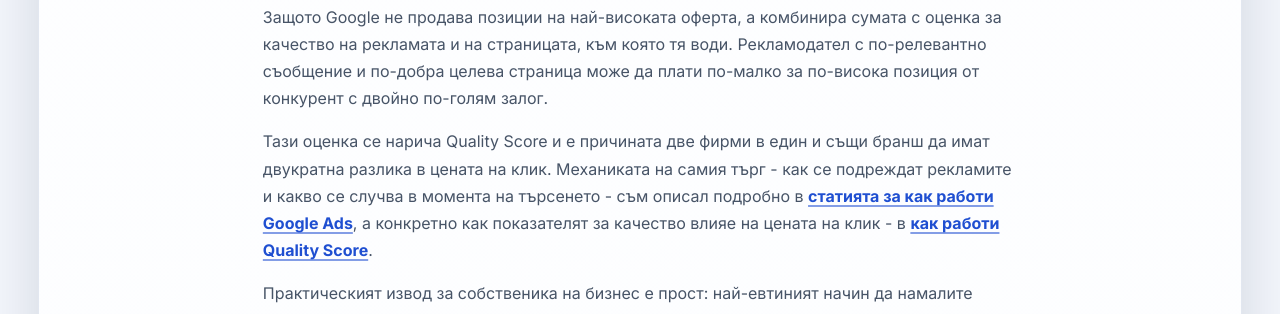
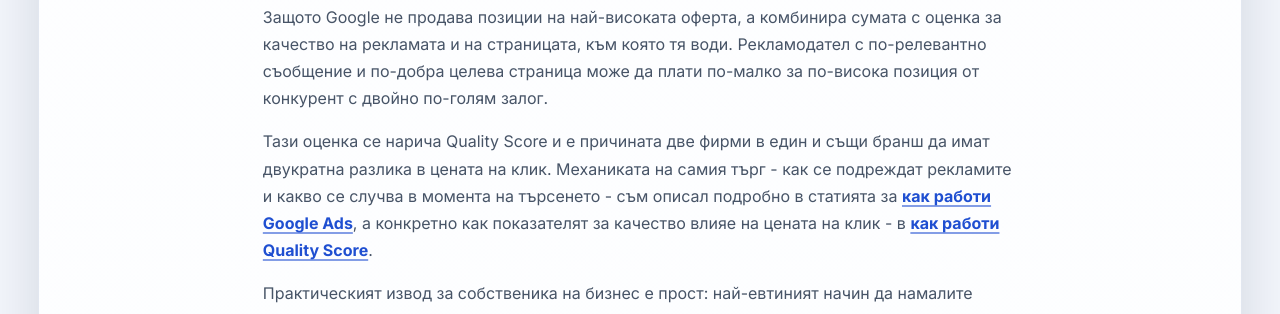
Before and after one commit to inweblife/inweblife, a Next.js app: page /kolko-struva-reklama-v-google in a window 1280 px wide. Shown: the part 4920-5234 px from the top of the page. Built offline with nearby package versions, Linux system fonts and the light colour scheme; no server answers.

Commit message:
Update kolko-struva-reklama-v-google.js

```diff
--- a/pages/kolko-struva-reklama-v-google.js
+++ b/pages/kolko-struva-reklama-v-google.js
@@ -360,9 +360,9 @@ const KolkoStruvaReklamaVGoogle = () => {
               Тази оценка се нарича Quality Score и е причината две фирми в един и същи бранш
               да имат двукратна разлика в цената на клик. Механиката на самия търг - как се
               подреждат рекламите и какво се случва в момента на търсенето - съм описал
-              подробно в{" "}
+              подробно в статията за{" "}
               <Link href="/kak-raboti-google-ads">
-                <strong>статията за как работи Google Ads</strong>
+                <strong>как работи Google Ads</strong>
               </Link>
               , а конкретно как показателят за качество влияе на цената на клик - в{" "}
               <Link href="/quality-score-seo">
```
